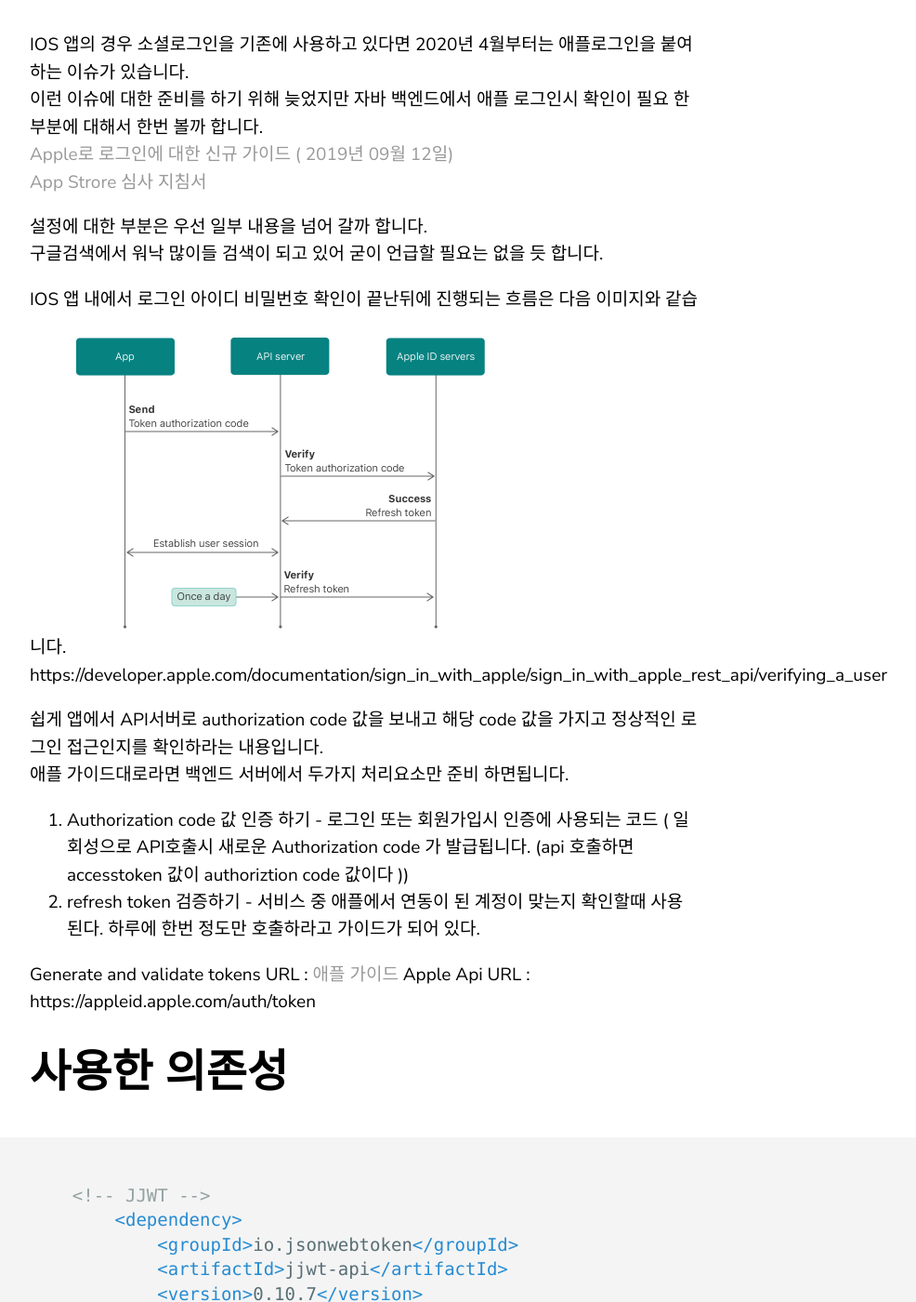
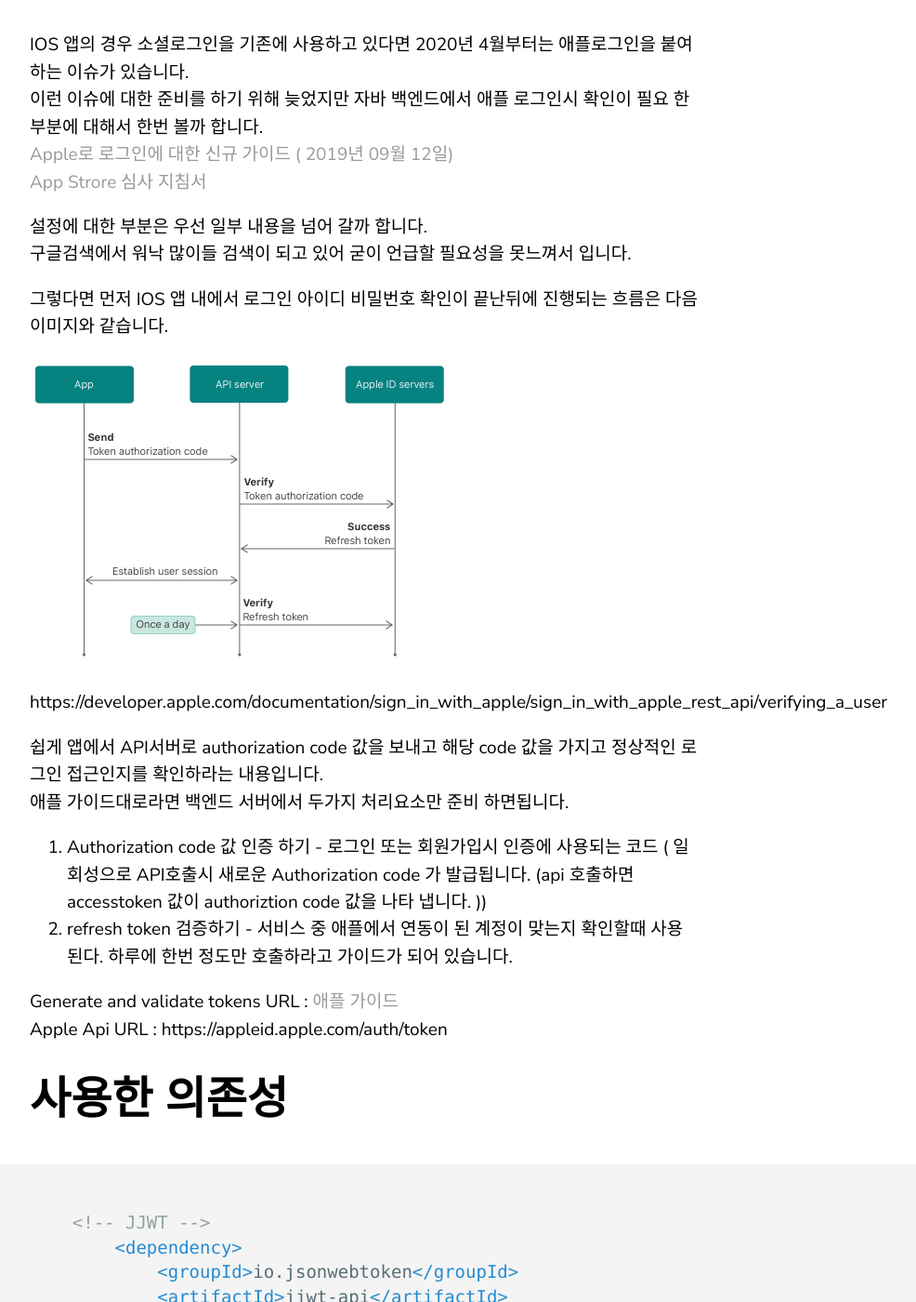
Before and after one commit to ChoDaeYun/daeyun.github.io, a Jekyll site: the page built from _posts/2020-04-17-APPLE-SIGN-IN-JAVA.markdown, in a window 1280 px wide and 1400 px high, scrolled down 624 px. Shown: the whole window at 93% size, without its empty margins (68-1054 px from the left). Built offline with Jekyll 4.4.1, drawn with Linux system fonts in a browser that asks for light colours; some of the changed text lies outside the part shown.

Commit message:
내용 일부 수정

````diff
--- a/_posts/2020-04-17-APPLE-SIGN-IN-JAVA.markdown
+++ b/_posts/2020-04-17-APPLE-SIGN-IN-JAVA.markdown
@@ -12,21 +12,20 @@ IOS 앱의 경우 소셜로그인을 기존에 사용하고 있다면 2020년 4
 <a href="https://developer.apple.com/kr/app-store/review/guidelines/" target="_blank">App Strore 심사 지침서 </a><Br>
 
 설정에 대한 부분은 우선 일부 내용을 넘어 갈까 합니다.  <br>
-구글검색에서 워낙 많이들 검색이 되고 있어 굳이 언급할 필요는 없을 듯 합니다. <br>
+구글검색에서 워낙 많이들 검색이 되고 있어 굳이 언급할 필요성을 못느껴서 입니다.  <br>
 
-IOS 앱 내에서 로그인 아이디 비밀번호 확인이 끝난뒤에 진행되는 흐름은 다음 이미지와 같습니다.
+그렇다면 먼저 IOS 앱 내에서 로그인 아이디 비밀번호 확인이 끝난뒤에 진행되는 흐름은 다음 이미지와 같습니다. <br>
 <img src="/assets/images/884cba8b-78cd-4bb1-91af-909591ece5dd.png" width="452" height="auto">
 https://developer.apple.com/documentation/sign_in_with_apple/sign_in_with_apple_rest_api/verifying_a_user
 
 쉽게 앱에서 API서버로 authorization code 값을 보내고 해당 code 값을 가지고 정상적인 로그인 접근인지를 확인하라는 내용입니다. <br>
 애플 가이드대로라면 백엔드 서버에서 두가지 처리요소만 준비 하면됩니다.
-1. Authorization code 값 인증 하기  - 로그인 또는 회원가입시 인증에 사용되는 코드 ( 일회성으로 API호출시 새로운 Authorization code 가 발급됩니다. (api 호출하면 accesstoken 값이 authoriztion code 값이다 ))
-2. refresh token 검증하기  - 서비스 중 애플에서 연동이 된 계정이 맞는지 확인할때 사용된다.  하루에 한번 정도만 호출하라고 가이드가 되어 있다.
+1. Authorization code 값 인증 하기  - 로그인 또는 회원가입시 인증에 사용되는 코드 ( 일회성으로 API호출시 새로운 Authorization code 가 발급됩니다. (api 호출하면 accesstoken 값이 authoriztion code 값을 나타 냅니다. ))
+2. refresh token 검증하기  - 서비스 중 애플에서 연동이 된 계정이 맞는지 확인할때 사용된다.  하루에 한번 정도만 호출하라고 가이드가 되어 있습니다.
 
 
-Generate and validate tokens URL : <a href="https://developer.apple.com/documentation/sign_in_with_apple/generate_and_validate_tokens">애플 가이드</a>
+Generate and validate tokens URL : <a href="https://developer.apple.com/documentation/sign_in_with_apple/generate_and_validate_tokens">애플 가이드</a><Br>
 Apple Api URL : https://appleid.apple.com/auth/token
-
 # 사용한 의존성
 ```xml
     <!-- JJWT -->
@@ -186,3 +185,9 @@ state : 웹,안드로이드에서 요청시 전달한 값 (안써도 로그인
 
 
 대략적으로 위와 같은 기능들만 있으면 로그인 이나 회원가입시 기초 데이터를 받아 오는 부분에 대한 백엔드 준비는 완료 되는것입니다.
+간략한 소스는 github 에 올려 놓았습니다. 참고용으로 제공되는 부분이니 소스 부분을 보시고 활용하시면 될 듯합니다.
+
+<a href="https://github.com/ChoDaeYun/apple-authtoken" target="_blank">https://github.com/ChoDaeYun/apple-authtoken</a>
+
+아직까지는 애플로그인개발에 대해서 뭐가 답이다 아니다 나와 있는 부분은 찾지 못했습니다.
+그렇기 때문에 그냥 ... 자신의 서비스에 맞게 잘만들면 되지 않나 생각합니다.
````
Also changed, not shown: 2 other files.
